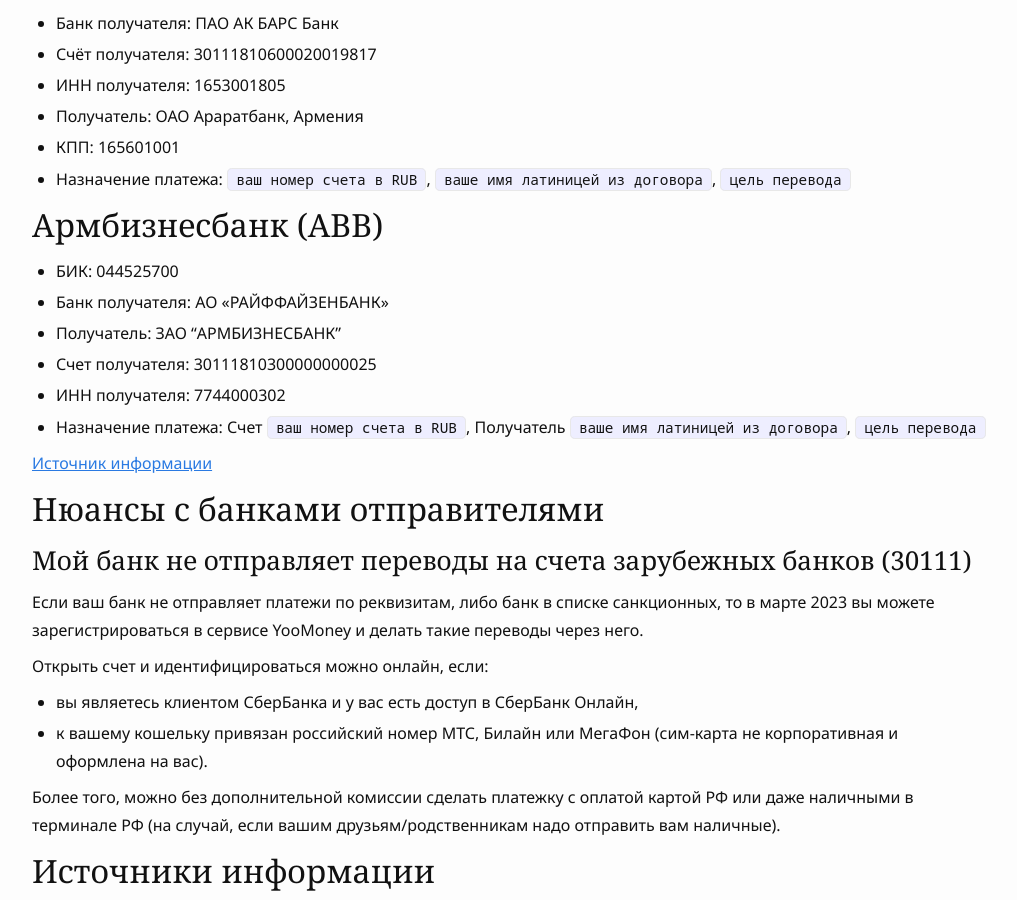
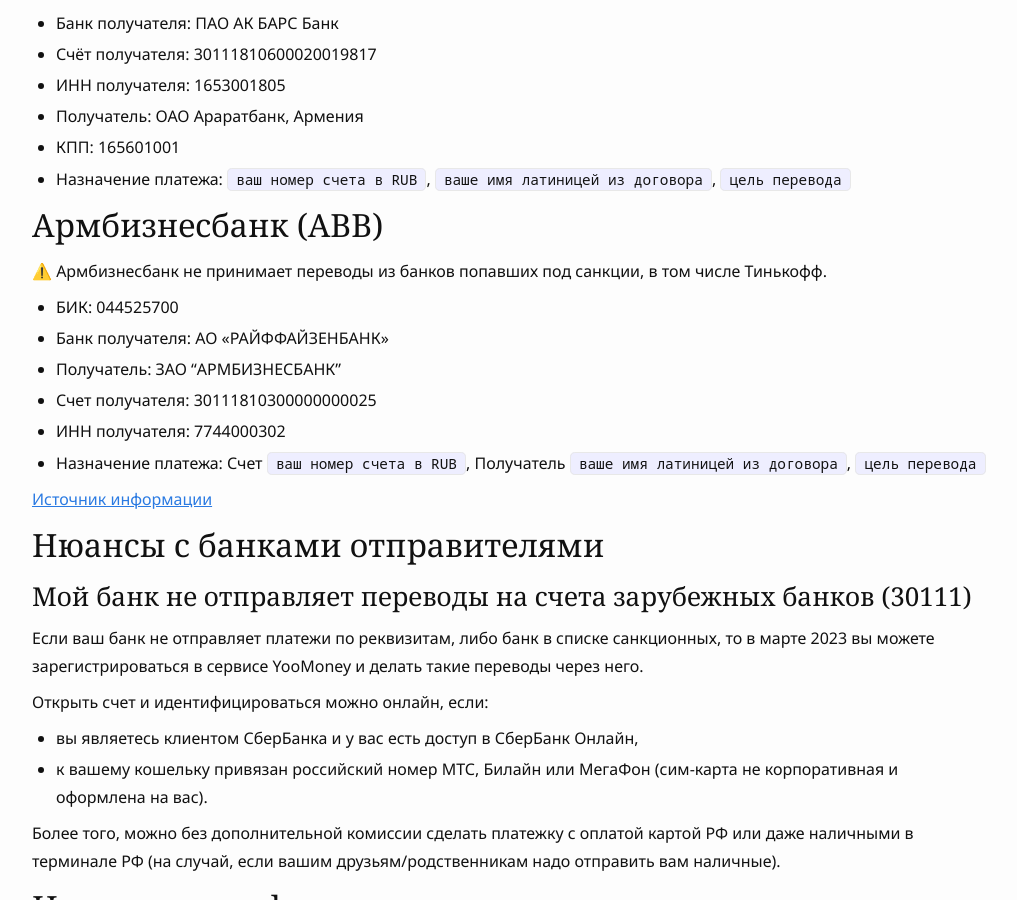
Before and after one commit to haywiki/haywiki.github.io, a Jekyll site: the page built from money/bank-examples.md, in a window 1280 px wide and 900 px high, scrolled down 5026 px. Shown: the whole window, without its empty margins (128-1145 px from the left). Built offline with Jekyll 4.4.1, drawn with Linux system fonts in a browser that asks for light colours; nearby versions of some CDN libraries; a script that is not in the unit is left out.

Commit message:
тинькофф - абб не работает

```diff
--- a/_sass/flexboxgrid/_grid.scss
+++ b/_sass/flexboxgrid/_grid.scss
@@ -66,12 +66,12 @@
   @for $i from 1 through $grid-columns {
     .col-#{$thisPrefix}-#{$i} {
       box-sizing: border-box;
-      flex-basis: 100% / $grid-columns * $i;
-      max-width: 100% / $grid-columns * $i;
+      flex-basis: calc(100% / $grid-columns * $i);
+      max-width: calc(100% / $grid-columns * $i);
       padding: $gutter;
     }
     .col-#{$thisPrefix}-offset-#{$i} {
-      margin-left: 100% / $grid-columns * $i;
+      margin-left: calc(100% / $grid-columns * $i);
     }
   }
   .row.start-#{$thisPrefix} {
--- a/_sass/flexboxgrid/mixins/_grid-mixins.scss
+++ b/_sass/flexboxgrid/mixins/_grid-mixins.scss
@@ -38,8 +38,8 @@
       @warn "Column number must be greater than 0 and less than or equal to total number of columns in the grid (#{$grid-columns})";
     } @else {
       box-sizing: border-box;
-      flex-basis: 100% / $grid-columns * $col-number;
-      max-width: 100% / $grid-columns * $col-number;
+      flex-basis: calc(100% / $grid-columns * $col-number);
+      max-width: calc(100% / $grid-columns * $col-number);
       padding: $gutter;
     }
   // If no col number is passed then arg is set to "auto" by default
@@ -92,7 +92,7 @@
   } @else if $offset-number > $grid-columns {
     @warn "Column offset number must be greater than 0 and less than or equal to total number of columns in the grid (#{$grid-columns})";
   } @else {
-    margin-left: 100% / $grid-columns * $offset-number;
+    margin-left: calc(100% / $grid-columns * $offset-number);
   }
 } // Condition to run inside of the col-offset mixin * not for developer use *
 
--- a/money/bank-examples.md
+++ b/money/bank-examples.md
@@ -184,6 +184,8 @@
 
 ## Армбизнесбанк (ABB)
 
+⚠️ Армбизнесбанк не принимает переводы из банков попавших под санкции, в том числе Тинькофф.
+
 - БИК: 044525700
 - Банк получателя: АО «РАЙФФАЙЗЕНБАНК»
 - Получатель: ЗАО "АРМБИЗНЕСБАНК"
```
